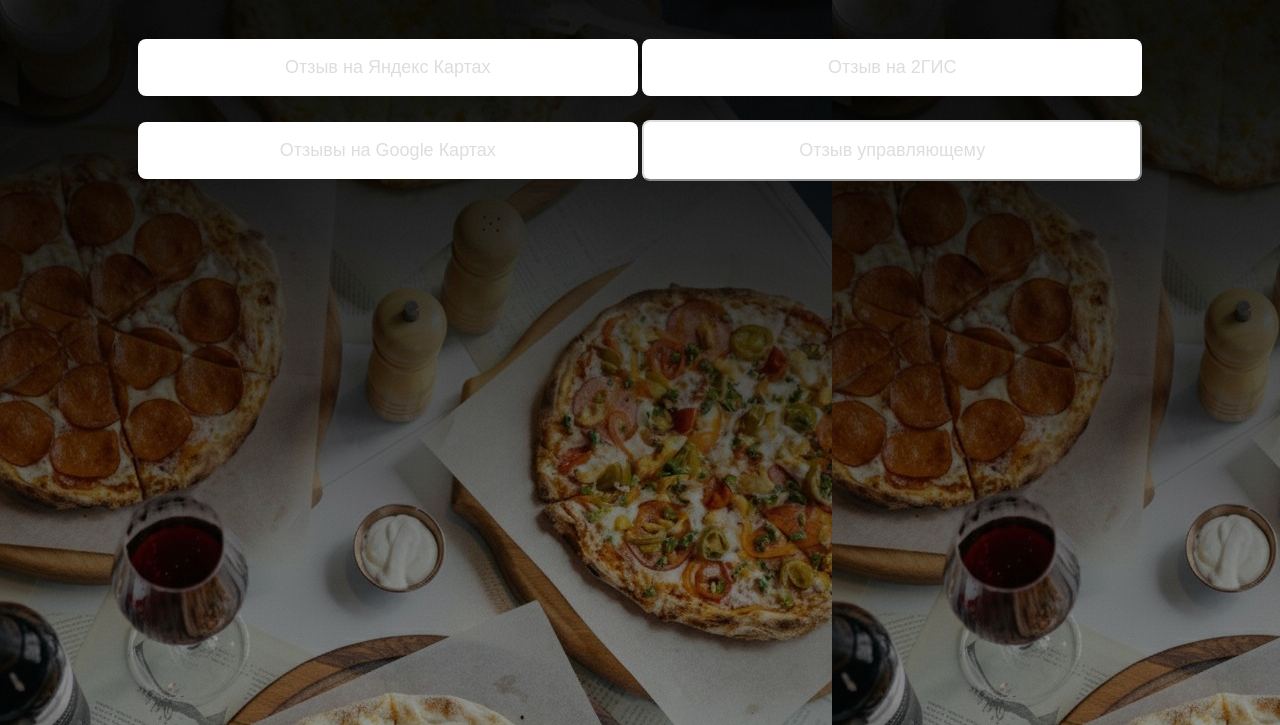
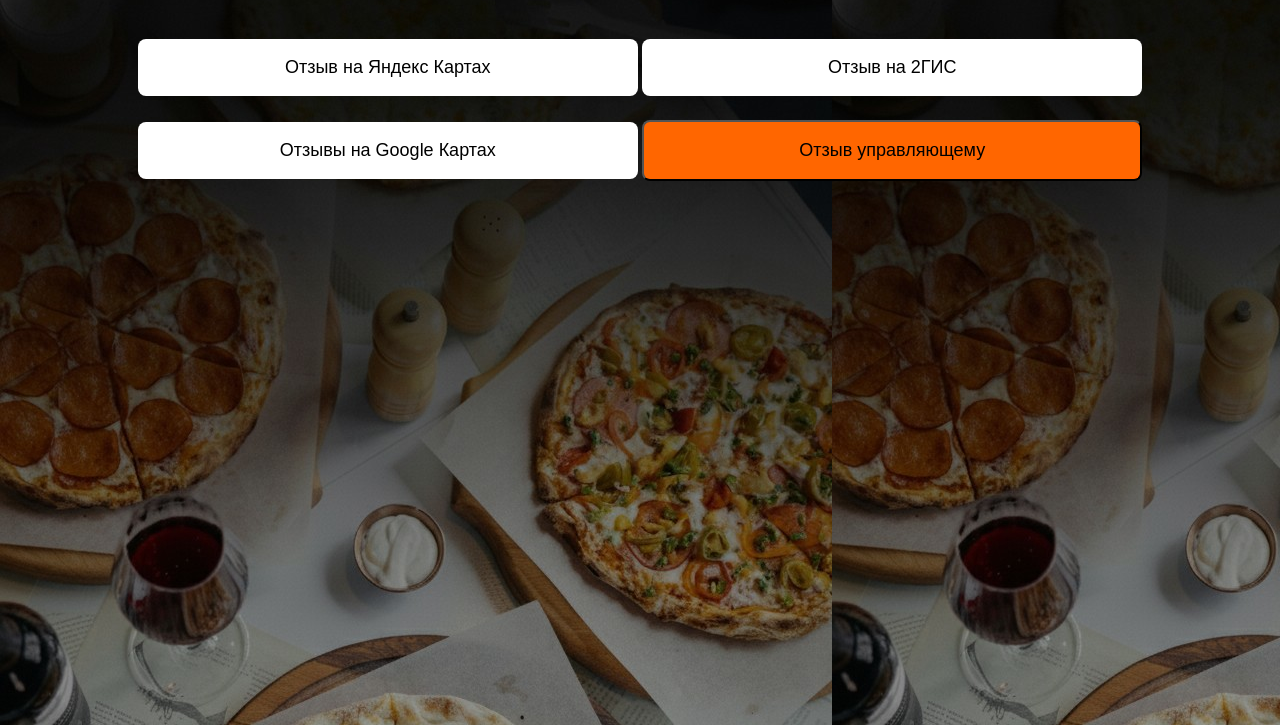
Before and after one commit to Nalimovi-ctrl/taplink-gio, a website: page public/index.html in a window 1280 px wide. Shown: the part 75-800 px from the top of the page. Drawn offline with Linux system fonts and the light colour scheme.

Commit message:
Update style.css

```diff
--- a/public/style.css
+++ b/public/style.css
@@ -9,10 +9,10 @@
   margin:12px 0;
   padding:18px 24px;
   font-size:18px;
-  border:1px solid color:#dddddd;  /* ← цвет обводки */
+  border:1px solid color:#000;  /* ← цвет обводки */
   border-radius:8px;
   text-decoration:none;
-  color:#dddddd;             /* ← цвет текста */
+  color:#000;             /* ← цвет текста */
   background:#ffffff;        /* белый фон */
   transition:.3s;
 }
@@ -23,9 +23,9 @@
 
 /* Акцентная кнопка – тот же стиль, но обводка оранжевая */
 .btn.accent{
-  border-color:#dddddd;      /* ← обводка оранжевая */
-  color:#dddddd;             /* ← текст оранжевый */
-  background:#ffffff;
+  border-color:#000;      /* оранжевая обводка */
+  color:#000;             /* белый текст */
+  background:#ff6600;        /* оранжевый фон */
 }
 form{width:90%;max-width:400px;margin:20px auto;text-align:left}
 input,textarea{width:100%;margin:10px 0;padding:12px;border:1px solid #ccc;border-radius:6px;font-size:16px}
```
